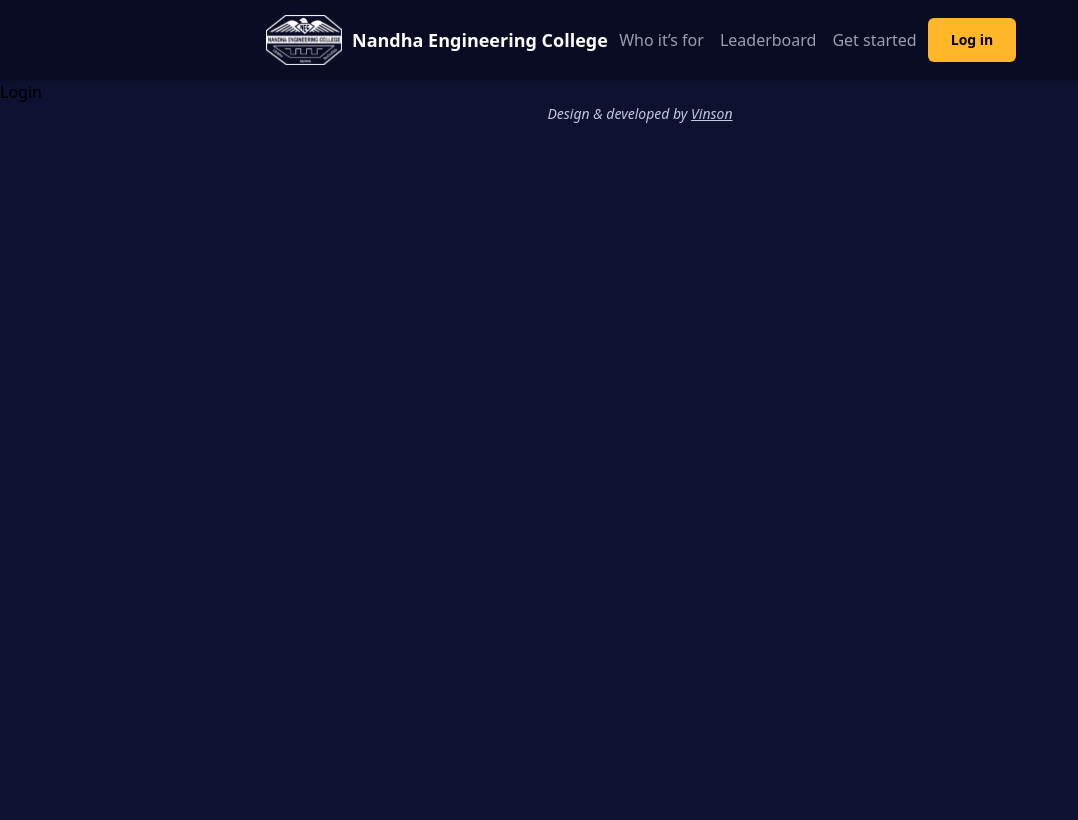
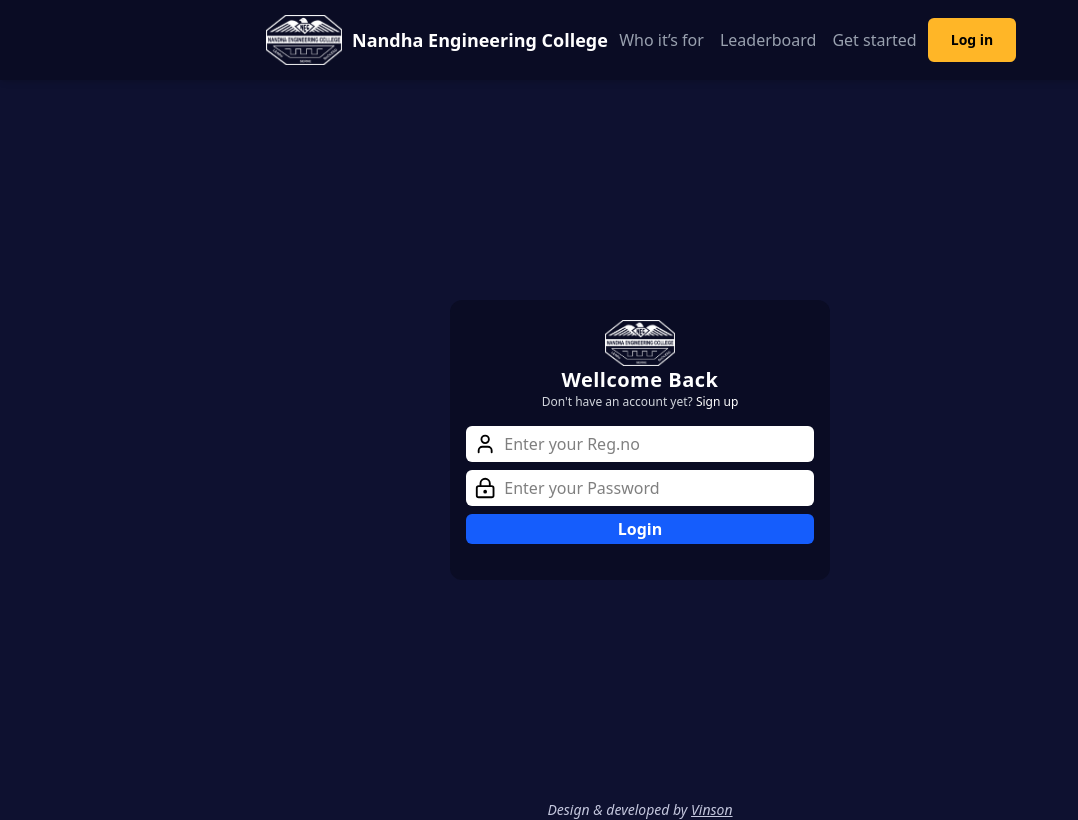
Before and after one commit to vinson1906/Students-mark-evaluation-system, a Next.js app in the folder student-leaderboard/: page /auth in a window 1280 px wide. Shown: the whole page, without its empty margins (0-1078 px from the left). Built offline with nearby package versions, Linux system fonts and the light colour scheme.

Commit message:
updated login page ui for learderboard individual student login

```diff
--- a/student-leaderboard/app/auth/page.tsx
+++ b/student-leaderboard/app/auth/page.tsx
@@ -1,9 +1,13 @@
+import LoginPage from '@/components/auth/login-page/login'
 import React from 'react'
+import Loginbackground from "@/public/asset/login-bg.jpg"
 
-export default function Authendication() {
+
+
+export default function Page() {
     return (
-        <div>
-            <h1>Login</h1>
-        </div>
+        <div className='h-[90dvh] flex justify-center items-center '>
+            < LoginPage />
+        </div >
     )
 }
--- /dev/null
+++ b/student-leaderboard/components/auth/login-page/login.tsx
@@ -0,0 +1,33 @@
+import Image from 'next/image'
+import React from 'react'
+import LOGO from '@/public/asset/nandha_college_logo_white.png'
+import Link from 'next/link'
+import { LockKeyhole, User } from 'lucide-react'
+
+
+function LoginPage() {
+    return (
+        <div className='bg-[#0A0C24] h-[280px] w-[380px] rounded-xl flex flex-col gap-4'>
+            <div className='flex flex-col justify-center items-center mt-5' >
+                <Image src={LOGO} alt='login logo image' height={70} width={70} />
+                <h1 className='font-semibold text-xl tracking-wide  text-white'>Wellcome Back</h1>
+                <p className='text-gray-300 text-xs'>Don't have an account yet? <Link href={`/auth/sign-up`} className='font-medium text-white'>Sign up</Link></p>
+            </div>
+            <div className='flex flex-col gap-2'>
+                <div className='flex items-center px-2 bg-white mx-4 rounded-md '>
+                    <User />
+                    <input type="text" className='h-[36px] w-full outline-none rounded-md  bg-white p-2' placeholder='Enter your Reg.no' />
+                </div>
+                <div className='flex items-center px-2 bg-white mx-4 rounded-md'>
+                    <LockKeyhole />
+                    <input type="password" className='h-[36px] w-full outline-none rounded-md  bg-white p-2' placeholder='Enter your Password' />
+                </div>
+
+                <button className='h-[30px] text-white font-semibold rounded-md cursor-pointer bg-blue-600 mx-4'>Login</button>
+            </div>
+
+        </div>
+    )
+}
+
+export default LoginPage
--- a/student-leaderboard/components/leaderboard/login-banner.tsx
+++ b/student-leaderboard/components/leaderboard/login-banner.tsx
@@ -1,3 +1,4 @@
+import Link from 'next/link'
 import React from 'react'
 
 function LoginBanner() {
@@ -8,9 +9,9 @@ function LoginBanner() {
                     <h1 className='text-[42px] text-white font-bold'>Ready to see your marks?</h1>
                     <p className='text-[#9EAED4]'>Log in with your registration number to open your dashboard.</p>
                 </div>
-                <div className='text-center '>
+                <Link href={`/auth`} className='text-center '>
                     <button className='h-10 w-20 bg-[#FFB900] font-bold rounded-md cursor-pointer text-center transition-transform duration-200 hover:-translate-y-0.5 hover:bg-amber-600 hover:text-white'>Log in</button>
-                </div>
+                </Link>
 
             </div>
         </div>
--- a/student-leaderboard/components/navbar/navbar.tsx
+++ b/student-leaderboard/components/navbar/navbar.tsx
@@ -19,9 +19,9 @@ function Navbar() {
                     <p className="hover:text-white cursor-pointer"> Leaderboard</p>
                     <p className="hover:text-white cursor-pointer">Get started</p>
                 </div>
-                <div className="login-btn hover:pb-2">
+                <Link href={`/auth`} className="login-btn hover:pb-2">
                     <button className="bg-[#FFB627] text-black font-sans font-bold text-sm h-11 flex items-center justify-center cursor-pointer hover:bg-amber-700 w-22 rounded-md p-2">Log in</button>
-                </div>
+                </Link>
             </div>
         </div>
         // </div>
```
Also changed, not shown: student-leaderboard/public/asset/login-bg.jpg (added), student-leaderboard/public/asset/nandha_college_logo_white.png (added).
